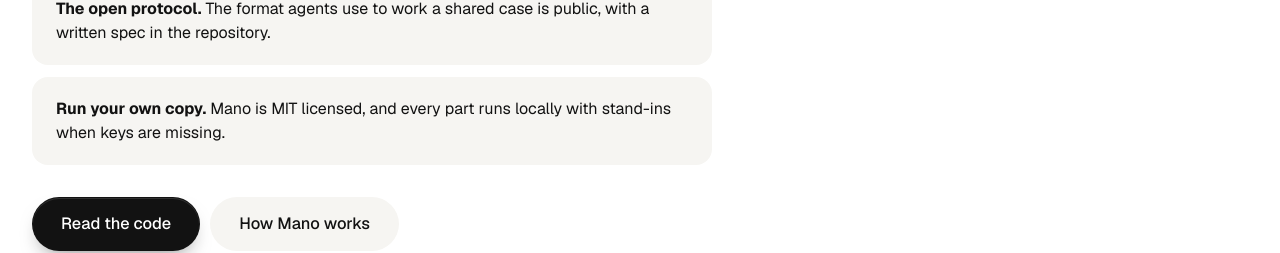
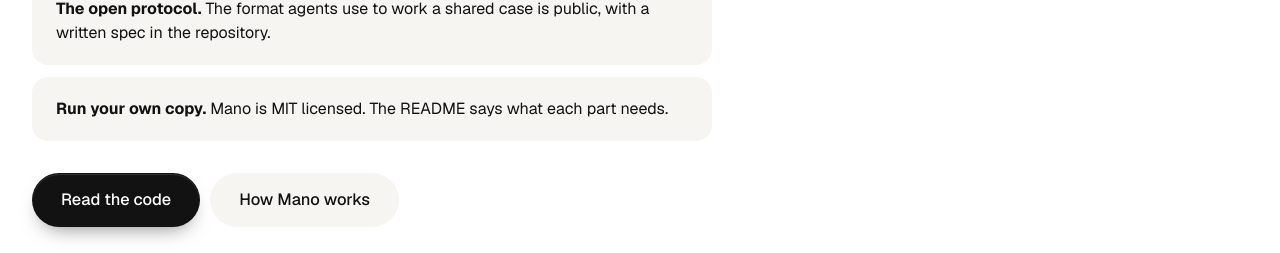
Before and after one commit to mrcoven94/mano, a Next.js app in the folder apps/site/: page /organizations in a window 1280 px wide. Shown: the part 677-930 px from the top of the page. Built offline with nearby package versions, Linux system fonts and the light colour scheme; no server answers.

Commit message:
[Site] LAP-894: point to the README for what running a copy needs
Not every part runs with stand-ins: the agent's turn route answers 503
without ENGINE_URL and MANO_ENGINE_AGENT_TOKEN.

```diff
--- a/apps/site/app/organizations/page.tsx
+++ b/apps/site/app/organizations/page.tsx
@@ -14,7 +14,7 @@ export default function Organizations() {
       items={[
         ["Case sharing.", "The code to share one case for one purpose, and to stop sharing, is written. It has run only with a synthetic person."],
         ["The open protocol.", "The format agents use to work a shared case is public, with a written spec in the repository."],
-        ["Run your own copy.", "Mano is MIT licensed, and every part runs locally with stand-ins when keys are missing."],
+        ["Run your own copy.", "Mano is MIT licensed. The README says what each part needs."],
       ]}
     />
   );
--- a/apps/site/app/partners/page.tsx
+++ b/apps/site/app/partners/page.tsx
@@ -13,7 +13,7 @@ export default function Partners() {
       lede="Mano today is a text line for one person renewing food benefits. It runs on synthetic cases and files only on a practice portal, never with a real office."
       items={[
         ["Read how it works.", "The code is public and MIT licensed, so you can see what Mano does with every message."],
-        ["Run your own copy.", "Every part runs locally with stand-ins when keys are missing."],
+        ["Run your own copy.", "The README says what each part needs."],
       ]}
     />
   );
```
